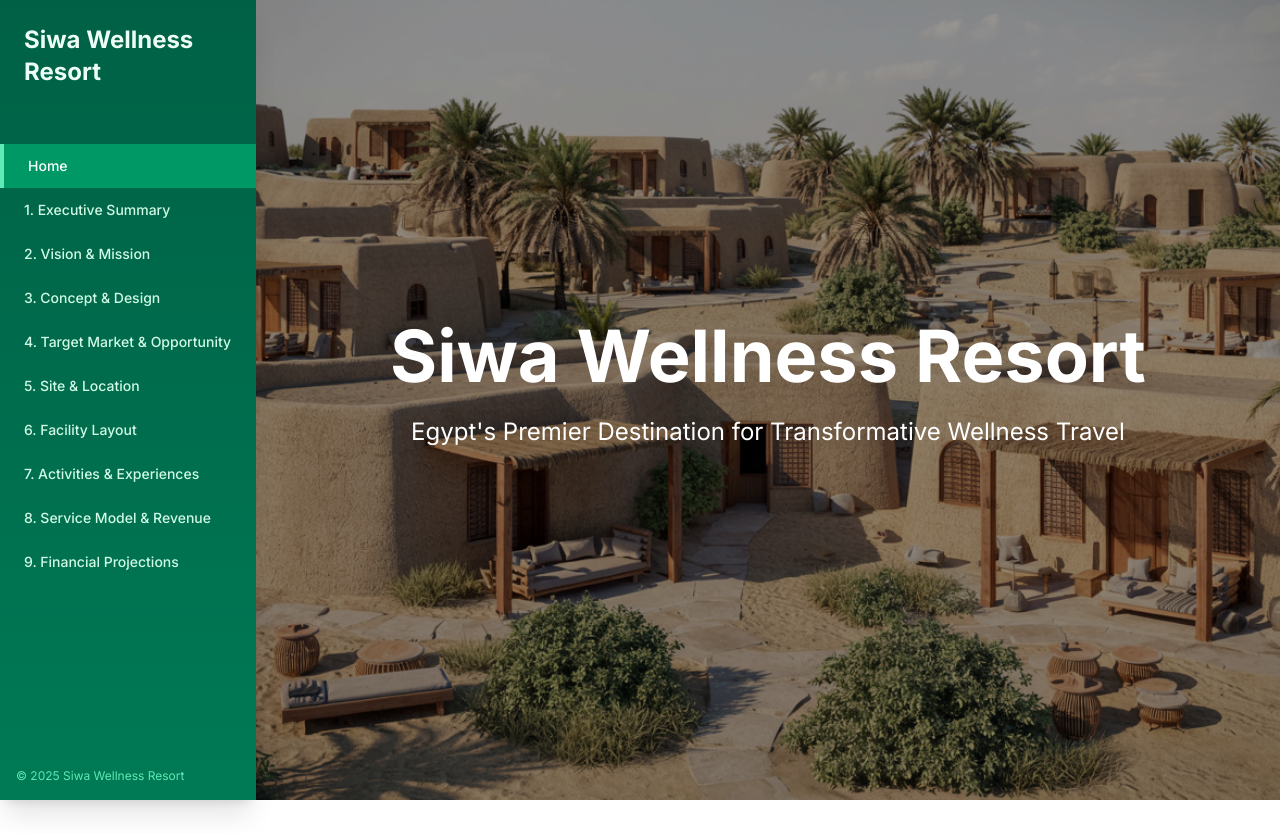
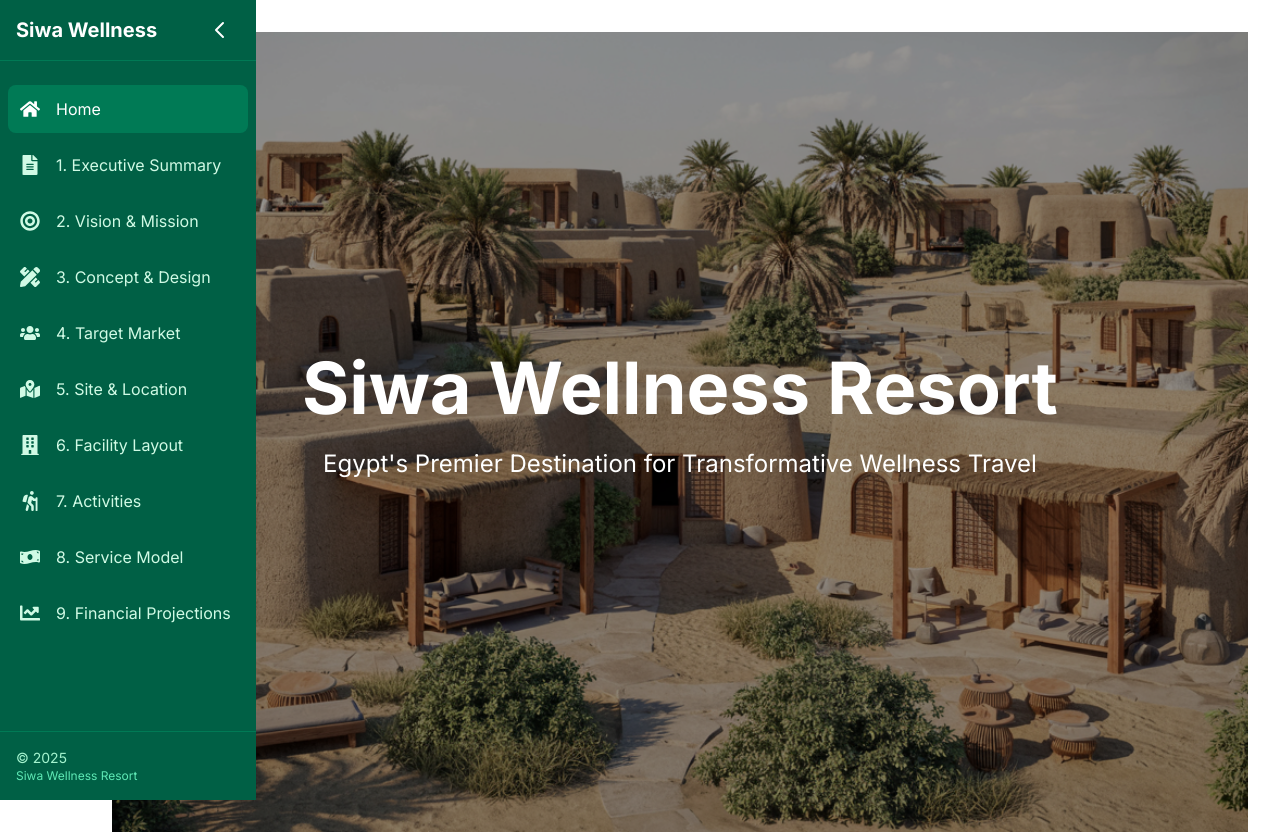
Before and after one commit to momoussa2000/siwa-wellness-resort, a Next.js app: page / in a window 1280 px wide. Shown: the top 834 px of the page. Built offline with nearby package versions, Linux system fonts and the light colour scheme.

Commit message:
Implement collapsible sidebar navigation with hover expansion

```diff
--- a/package.json
+++ b/package.json
@@ -15,6 +15,7 @@
     "next": "15.2.4",
     "react": "^19.0.0",
     "react-dom": "^19.0.0",
+    "react-icons": "^5.5.0",
     "react-intersection-observer": "^9.16.0"
   },
   "devDependencies": {
--- a/src/app/layout.tsx
+++ b/src/app/layout.tsx
@@ -17,10 +17,12 @@ export default function RootLayout({
 }>) {
   return (
     <html lang="en">
-      <body className={`${inter.className} flex`}>
+      <body className={`${inter.className}`}>
         <ClientNav />
-        <main className="flex-grow min-h-screen bg-white pl-0 md:pl-64 pt-16 md:pt-0 transition-all duration-300 ease-in-out">
-          {children}
+        <main className="min-h-screen bg-white transition-all duration-300 ease-in-out pt-0 md:pt-0 px-4 md:px-8">
+          <div className="md:ml-20 pt-6 md:pt-8">
+            {children}
+          </div>
         </main>
       </body>
     </html>
--- a/src/components/ClientNav.tsx
+++ b/src/components/ClientNav.tsx
@@ -1,20 +1,7 @@
 'use client';
 
-import dynamic from 'next/dynamic';
-
-// Use dynamic import with fallback for the Navigation component
-const DynamicNavigation = dynamic(
-  () => import('@/components/Navigation').catch(() => import('@/components/FallbackNavigation')),
-  {
-    ssr: false,
-    loading: () => (
-      <div className="fixed top-0 left-0 w-full h-16 flex items-center px-4 bg-emerald-800 md:w-64 md:h-full">
-        <div className="text-xl font-bold text-white">Siwa Wellness Resort</div>
-      </div>
-    ),
-  }
-);
+import Navigation from '@/components/Navigation';
 
 export default function ClientNav() {
-  return <DynamicNavigation />;
+  return <Navigation />;
 }
--- a/src/components/Navigation.tsx
+++ b/src/components/Navigation.tsx
@@ -3,219 +3,125 @@
 import Link from 'next/link';
 import { usePathname } from 'next/navigation';
 import { useState, useEffect, useRef } from 'react';
-// Import GSAP with direct modules for better compatibility
-import { gsap } from 'gsap';
+import { FaHome, FaFileAlt, FaBullseye, FaPencilRuler, FaUsers, FaMapMarkedAlt, FaBuilding, FaHiking, FaMoneyBillWave, FaChartLine } from 'react-icons/fa';
 
 const navItems = [
-  { name: 'Home', path: '/' },
-  { name: '1. Executive Summary', path: '/executive-summary' },
-  { name: '2. Vision & Mission', path: '/vision-mission' },
-  { name: '3. Concept & Design', path: '/concept-design' },
-  { name: '4. Target Market & Opportunity', path: '/target-market' },
-  { name: '5. Site & Location', path: '/site-location' },
-  { name: '6. Facility Layout', path: '/facility-layout' },
-  { name: '7. Activities & Experiences', path: '/activities' },
-  { name: '8. Service Model & Revenue', path: '/service-model' },
-  { name: '9. Financial Projections', path: '/financial-projections' }
+  { name: 'Home', path: '/', icon: <FaHome /> },
+  { name: '1. Executive Summary', path: '/executive-summary', icon: <FaFileAlt /> },
+  { name: '2. Vision & Mission', path: '/vision-mission', icon: <FaBullseye /> },
+  { name: '3. Concept & Design', path: '/concept-design', icon: <FaPencilRuler /> },
+  { name: '4. Target Market', path: '/target-market', icon: <FaUsers /> },
+  { name: '5. Site & Location', path: '/site-location', icon: <FaMapMarkedAlt /> },
+  { name: '6. Facility Layout', path: '/facility-layout', icon: <FaBuilding /> },
+  { name: '7. Activities', path: '/activities', icon: <FaHiking /> },
+  { name: '8. Service Model', path: '/service-model', icon: <FaMoneyBillWave /> },
+  { name: '9. Financial Projections', path: '/financial-projections', icon: <FaChartLine /> }
 ];
 
 export default function Navigation() {
   const pathname = usePathname();
-  const [isOpen, setIsOpen] = useState(false);
-  const line01Ref = useRef<SVGLineElement>(null);
-  const line02Ref = useRef<SVGLineElement>(null);
-  const line03Ref = useRef<SVGLineElement>(null);
-  const menuRef = useRef<HTMLDivElement>(null);
-  const navItemsRef = useRef<HTMLLIElement[]>([]);
-  const timelineRef = useRef<gsap.core.Timeline | null>(null);
+  const [expanded, setExpanded] = useState(false);
+  const sidebarRef = useRef<HTMLDivElement>(null);
 
-  // Handle menu toggle directly without GSAP first
-  const toggleMenu = () => {
-    console.log('Toggle menu clicked, isOpen:', isOpen);
-
-    setIsOpen(!isOpen);
-
-    if (!menuRef.current) return;
-
-    if (!isOpen) {
-      // Opening the menu
-      menuRef.current.style.visibility = 'visible';
-      menuRef.current.style.opacity = '1';
-
-      if (line01Ref.current) {
-        line01Ref.current.style.transform = 'translateX(0) rotate(45deg)';
-      }
-      if (line02Ref.current) {
-        line02Ref.current.style.opacity = '0';
-      }
-      if (line03Ref.current) {
-        line03Ref.current.style.transform = 'translateX(0) rotate(-45deg)';
-      }
-    } else {
-      // Closing the menu
-      menuRef.current.style.opacity = '0';
-
-      setTimeout(() => {
-        if (menuRef.current) {
-          menuRef.current.style.visibility = 'hidden';
-        }
-      }, 300);
-
-      if (line01Ref.current) {
-        line01Ref.current.style.transform = 'translateX(40px) rotate(0deg)';
-      }
-      if (line02Ref.current) {
-        line02Ref.current.style.opacity = '1';
-      }
-      if (line03Ref.current) {
-        line03Ref.current.style.transform = 'translateX(-40px) rotate(0deg)';
-      }
-    }
+  // Toggle sidebar expansion
+  const toggleSidebar = () => {
+    setExpanded(!expanded);
   };
 
-  // Set initial states
-  useEffect(() => {
-    if (line01Ref.current) {
-      line01Ref.current.style.transform = 'translateX(40px)';
-    }
-    if (line03Ref.current) {
-      line03Ref.current.style.transform = 'translateX(-40px)';
-    }
-  }, []);
+  // Handle mouse enter/leave for automatic expansion
+  const handleMouseEnter = () => {
+    setExpanded(true);
+  };
 
-  // Handle resize
+  const handleMouseLeave = () => {
+    setExpanded(false);
+  };
+
+  // Close sidebar when navigating on mobile
   useEffect(() => {
     const handleResize = () => {
-      if (window.innerWidth >= 768 && isOpen) {
-        setIsOpen(false);
-
-        if (menuRef.current) {
-          menuRef.current.style.visibility = 'hidden';
-          menuRef.current.style.opacity = '0';
-        }
-
-        if (line01Ref.current) {
-          line01Ref.current.style.transform = 'translateX(40px) rotate(0deg)';
-        }
-        if (line02Ref.current) {
-          line02Ref.current.style.opacity = '1';
-        }
-        if (line03Ref.current) {
-          line03Ref.current.style.transform = 'translateX(-40px) rotate(0deg)';
-        }
+      if (window.innerWidth < 768) {
+        setExpanded(false);
       }
     };
 
     window.addEventListener('resize', handleResize);
     return () => window.removeEventListener('resize', handleResize);
-  }, [isOpen]);
-
-  // Close menu when navigating
-  useEffect(() => {
-    if (isOpen) {
-      setIsOpen(false);
-
-      if (menuRef.current) {
-        menuRef.current.style.visibility = 'hidden';
-        menuRef.current.style.opacity = '0';
-      }
-
-      if (line01Ref.current) {
-        line01Ref.current.style.transform = 'translateX(40px) rotate(0deg)';
-      }
-      if (line02Ref.current) {
-        line02Ref.current.style.opacity = '1';
-      }
-      if (line03Ref.current) {
-        line03Ref.current.style.transform = 'translateX(-40px) rotate(0deg)';
-      }
-    }
-  }, [pathname, isOpen]);
-
-  // Set up refs for nav items
-  const setNavItemRef = (el: HTMLLIElement | null, index: number) => {
-    if (el) {
-      navItemsRef.current[index] = el;
-    }
-  };
+  }, []);
 
   return (
     <>
-      {/* Header with logo and hamburger */}
-      <header className="fixed top-0 left-0 w-full h-16 px-4 flex justify-between items-center z-30 bg-emerald-800 md:hidden">
-        <div id="navLogo" className="text-xl font-bold text-white">
-          <Link href="/">Siwa Wellness Resort</Link>
+      <div
+        ref={sidebarRef}
+        className={`fixed top-0 left-0 h-full bg-emerald-800 text-white z-40 transition-all duration-300 ease-in-out
+                   ${expanded ? 'w-64' : 'w-20'}`}
+        onMouseEnter={handleMouseEnter}
+        onMouseLeave={handleMouseLeave}
+      >
+        {/* Logo and toggle button */}
+        <div className="flex items-center justify-between p-4 border-b border-emerald-700">
+          <div className={`logo transition-opacity duration-300 ${expanded ? 'opacity-100' : 'opacity-0'}`}>
+            <Link href="/" className="text-xl font-bold whitespace-nowrap">
+              Siwa Wellness
+            </Link>
           </div>
-        <svg className="hamburger w-8 h-8 cursor-pointer" viewBox="0 0 80 80" onClick={toggleMenu}>
-          <line ref={line01Ref} className="line01" x1="0" y1="3" x2="80" y2="3" stroke="white" strokeWidth="6" />
-          <line ref={line02Ref} className="line02" x1="0" y1="40" x2="80" y2="40" stroke="white" strokeWidth="6" />
-          <line ref={line03Ref} className="line03" x1="0" y1="77" x2="80" y2="77" stroke="white" strokeWidth="6" />
+          <button
+            onClick={toggleSidebar}
+            className={`w-10 h-10 rounded-full flex items-center justify-center text-white transition-all duration-300
+                       hover:bg-emerald-700 ${expanded ? 'absolute right-4' : 'mx-auto'}`}
+          >
+            {expanded ? (
+              <svg xmlns="http://www.w3.org/2000/svg" className="h-6 w-6" fill="none" viewBox="0 0 24 24" stroke="currentColor">
+                <path strokeLinecap="round" strokeLinejoin="round" strokeWidth={2} d="M15 19l-7-7 7-7" />
               </svg>
-      </header>
+            ) : (
+              <svg xmlns="http://www.w3.org/2000/svg" className="h-6 w-6" fill="none" viewBox="0 0 24 24" stroke="currentColor">
+                <path strokeLinecap="round" strokeLinejoin="round" strokeWidth={2} d="M4 6h16M4 12h16M4 18h16" />
+              </svg>
+            )}
+          </button>
+        </div>
 
-      {/* Full-screen Menu with transitions */}
-      <div
-        ref={menuRef}
-        className="menu fixed top-0 left-0 w-screen h-screen bg-gradient-to-b from-emerald-800 to-emerald-700 z-20 md:hidden"
-        style={{
-          visibility: 'hidden',
-          opacity: 0,
-          transition: 'opacity 0.3s ease'
-        }}
-      >
-        <nav className="navigation absolute top-1/2 left-1/2 transform -translate-x-1/2 -translate-y-1/2">
-          <ul className="p-0 m-0">
-            {navItems.map((item, index) => (
-              <li
-                key={item.path}
-                ref={(el) => setNavItemRef(el, index)}
-                className="list-none text-2xl mb-4"
-                style={{
-                  transform: isOpen ? 'translateX(0)' : 'translateX(-110px)',
-                  transition: `transform 0.5s ease ${index * 0.1}s`
-                }}
-              >
+        {/* Navigation links */}
+        <ul className="mt-6 space-y-2 px-2">
+          {navItems.map((item) => (
+            <li key={item.path} className="relative">
               <Link
                 href={item.path}
-                  className={`block py-2 text-white transition-colors hover:text-emerald-200 ${
-                    pathname === item.path ? 'font-bold text-emerald-200' : ''
+                className={`flex items-center p-3 rounded-lg transition-all duration-200
+                           ${pathname === item.path
+                              ? 'bg-emerald-700 text-white'
+                              : 'text-emerald-100 hover:bg-emerald-700 hover:text-white'
                            }`}
               >
+                <span className="text-xl min-w-[24px]">{item.icon}</span>
+                <span className={`ml-3 whitespace-nowrap transition-opacity duration-300 ${expanded ? 'opacity-100' : 'opacity-0'}`}>
                   {item.name}
+                </span>
               </Link>
+              {/* Tooltip for collapsed state */}
+              {!expanded && (
+                <div className="absolute left-full top-0 ml-2 p-2 bg-white text-emerald-800 rounded shadow-lg
+                                opacity-0 pointer-events-none group-hover:opacity-100 group-hover:pointer-events-auto
+                                transition-opacity duration-200 z-50 whitespace-nowrap hidden md:block">
+                  {item.name}
+                </div>
+              )}
             </li>
           ))}
         </ul>
-        </nav>
+
+        {/* Footer */}
+        <div className="absolute bottom-0 left-0 w-full p-4 border-t border-emerald-700">
+          <div className={`transition-opacity duration-300 ${expanded ? 'opacity-100' : 'opacity-0'}`}>
+            <div className="text-sm text-emerald-200">© {new Date().getFullYear()}</div>
+            <div className="text-xs text-emerald-300">Siwa Wellness Resort</div>
+          </div>
+        </div>
       </div>
 
-      {/* Desktop Sidebar - only visible on md+ screens */}
-      <nav className="hidden md:flex fixed top-0 left-0 h-full w-64 bg-gradient-to-b from-emerald-800 to-emerald-700 text-white shadow-xl z-20 flex-col">
-        <div className="p-6 mb-8">
-          <Link href="/" className="text-2xl font-bold text-emerald-50 hover:text-white transition-colors">
-            Siwa Wellness Resort
-          </Link>
-        </div>
-        <div className="flex-grow overflow-y-auto">
-          {navItems.map((item) => (
-            <Link
-              key={item.path}
-              href={item.path}
-              className={`block px-6 py-3 text-sm font-medium transition-colors duration-150 ${
-                pathname === item.path
-                  ? 'bg-emerald-600 text-white border-l-4 border-emerald-300'
-                  : 'text-emerald-100 hover:bg-emerald-600 hover:text-white'
-              }`}
-            >
-              {item.name}
-            </Link>
-          ))}
-        </div>
-        {/* Optional Footer in Sidebar */}
-        <div className="p-4 mt-auto text-xs text-emerald-300">
-          © {new Date().getFullYear()} Siwa Wellness Resort
-        </div>
-      </nav>
+      {/* Main content padding adjustment based on sidebar state */}
+      <div className={`transition-all duration-300 ease-in-out ${expanded ? 'md:ml-64' : 'md:ml-20'} ml-0`}></div>
     </>
   );
 }
```
Also changed, not shown: 1 other file (tests, documents, lock files or other folders). Lines whose indentation alone changed are shown as unchanged.
